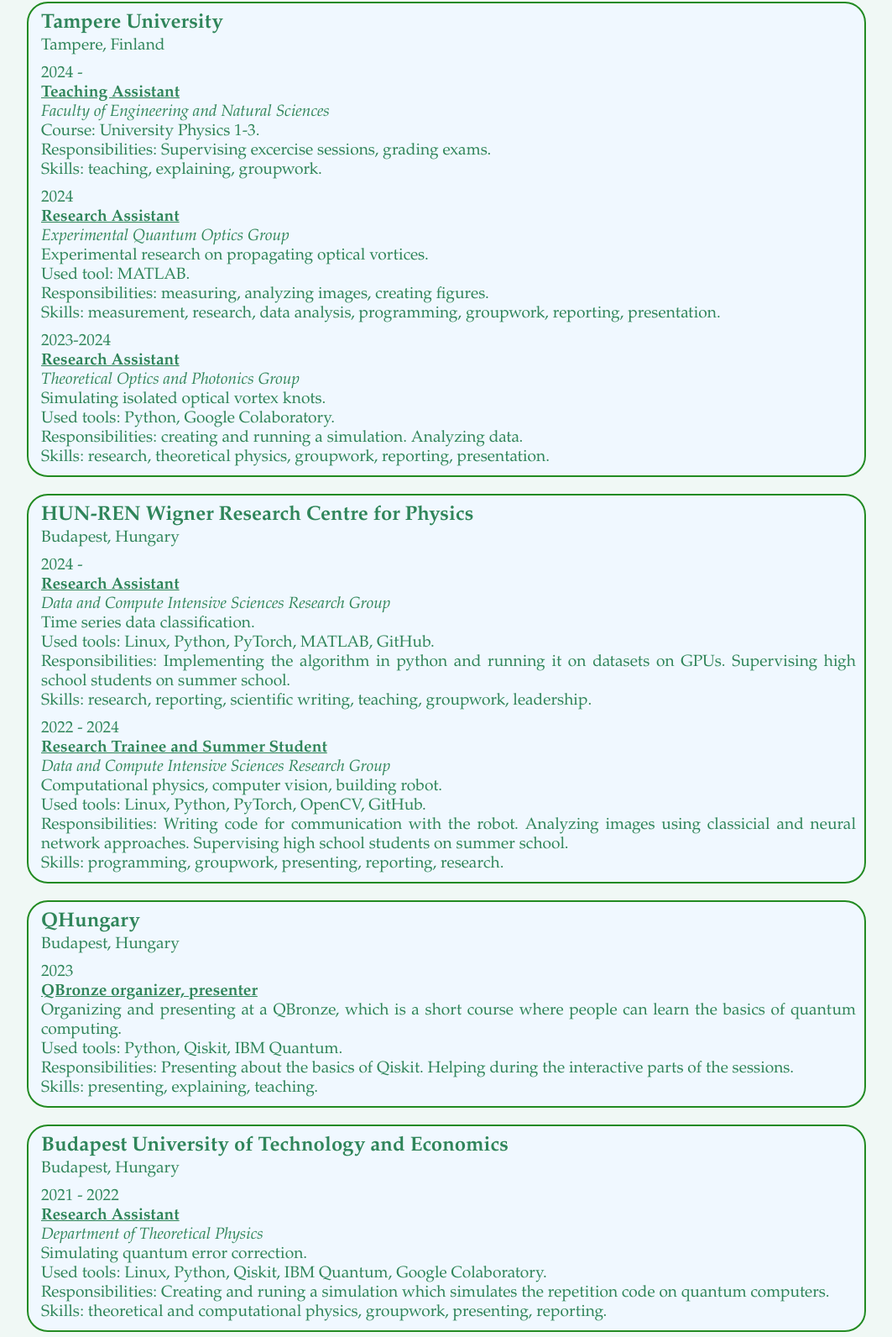
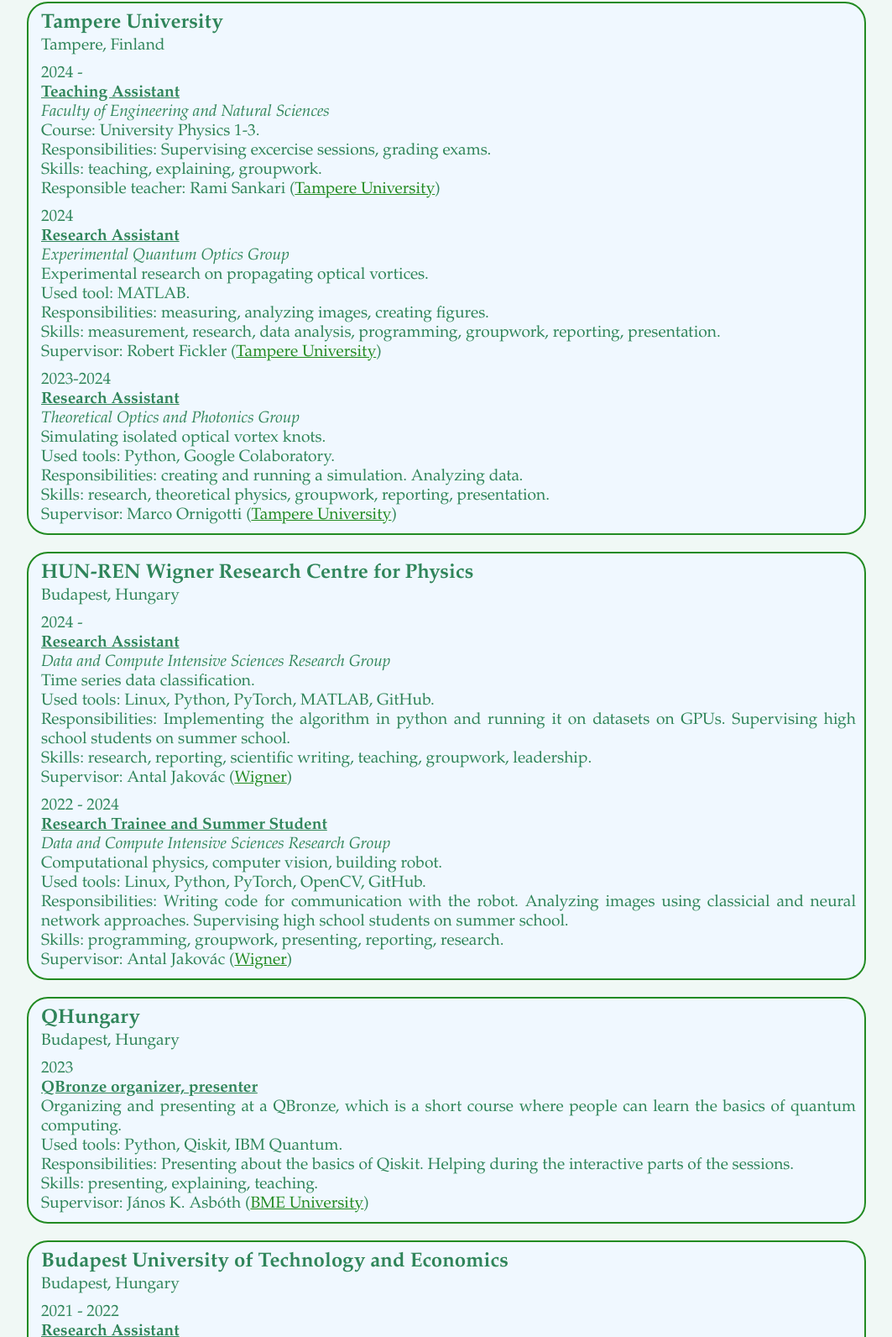
Before and after one commit to halmosb/CV, a plain HTML site: page employment.html in a window 1280 px wide. Shown: the part 174-1766 px from the top of the page at 84% size, without its empty margins (108-1171 px from the left). Drawn offline with Linux system fonts and the light colour scheme.

Commit message:
More supervisors added

```diff
--- a/employment.html
+++ b/employment.html
@@ -29,19 +29,19 @@
                     <p class="year">2024 - </p>
                     <p class="position-desription">Teaching Assistant</p>
                     <p class="place">Faculty of Engineering and Natural Sciences</p>
-                    <p class="employment-info">Course: University Physics 1-3.</br>Responsibilities: Supervising excercise sessions, grading exams.<br/>Skills: teaching, explaining, groupwork.</p>
+                    <p class="employment-info">Course: University Physics 1-3.</br>Responsibilities: Supervising excercise sessions, grading exams.<br/>Skills: teaching, explaining, groupwork.<br/>Responsible teacher: Rami Sankari (<a href="https://www.tuni.fi/en/people/rami-sankari" target="_blank">Tampere University</a>)</p>
                 </div>
                 <div class="position">
                     <p class="year">2024</p>
                     <p class="position-desription">Research Assistant</p>
                     <p class="place">Experimental Quantum Optics Group</p>
-                    <p class="employment-info">Experimental research on propagating optical vortices.</br> Used tool: MATLAB.</br> Responsibilities: measuring, analyzing images, creating figures.<br/>Skills: measurement, research, data analysis, programming, groupwork, reporting, presentation.</p>
+                    <p class="employment-info">Experimental research on propagating optical vortices.</br> Used tool: MATLAB.</br> Responsibilities: measuring, analyzing images, creating figures.<br/>Skills: measurement, research, data analysis, programming, groupwork, reporting, presentation.<br/>Supervisor: Robert Fickler (<a href="https://www.tuni.fi/en/people/robert-fickler" target="_blank">Tampere University</a>)</p>
                 </div>
                 <div class="position">
                     <p class="year">2023-2024</p>
                     <p class="position-desription">Research Assistant</p>
                     <p class="place">Theoretical Optics and Photonics Group</p>
-                    <p class="employment-info">Simulating isolated optical vortex knots.</br> Used tools: Python, Google Colaboratory.</br> Responsibilities: creating and running a simulation. Analyzing data.<br/>Skills: research, theoretical physics, groupwork, reporting, presentation.</p>
+                    <p class="employment-info">Simulating isolated optical vortex knots.</br> Used tools: Python, Google Colaboratory.</br> Responsibilities: creating and running a simulation. Analyzing data.<br/>Skills: research, theoretical physics, groupwork, reporting, presentation.<br/>Supervisor: Marco Ornigotti (<a href="https://www.tuni.fi/en/people/marco-ornigotti" target="_blank">Tampere University</a>)</p>
                 </div>
             </div>
             <div class="institute">
@@ -51,13 +51,13 @@
                     <p class="year">2024 - </p>
                     <p class="position-desription">Research Assistant</p>
                     <p class="place">Data and Compute Intensive Sciences Research Group</p>
-                    <p class="employment-info">Time series data classification.</br> Used tools: Linux, Python, PyTorch, MATLAB, GitHub.</br> Responsibilities: Implementing the algorithm in python and running it on datasets on GPUs. Supervising high school students on summer school.<br/>Skills: research, reporting, scientific writing, teaching, groupwork, leadership.</p>
+                    <p class="employment-info">Time series data classification.</br> Used tools: Linux, Python, PyTorch, MATLAB, GitHub.</br> Responsibilities: Implementing the algorithm in python and running it on datasets on GPUs. Supervising high school students on summer school.<br/>Skills: research, reporting, scientific writing, teaching, groupwork, leadership.<br/>Supervisor: Antal Jakovác (<a href="https://wigner.hu/~jakovac/index.php" target="_blank">Wigner</a>)</p>
                 </div>
                 <div class="position">
                     <p class="year">2022 - 2024</p>
                     <p class="position-desription">Research Trainee and Summer Student</p>
                     <p class="place">Data and Compute Intensive Sciences Research Group</p>
-                    <p class="employment-info">Computational physics, computer vision, building robot.</br> Used tools: Linux, Python, PyTorch, OpenCV, GitHub.</br> Responsibilities: Writing code for communication with the robot. Analyzing images using classicial and neural network approaches. Supervising high school students on summer school.<br/>Skills: programming, groupwork, presenting, reporting, research.</p>
+                    <p class="employment-info">Computational physics, computer vision, building robot.</br> Used tools: Linux, Python, PyTorch, OpenCV, GitHub.</br> Responsibilities: Writing code for communication with the robot. Analyzing images using classicial and neural network approaches. Supervising high school students on summer school.<br/>Skills: programming, groupwork, presenting, reporting, research.<br/>Supervisor: Antal Jakovác (<a href="https://wigner.hu/~jakovac/index.php" target="_blank">Wigner</a>)</p>
                 </div>
             </div>
             <div class="institute">
@@ -66,7 +66,7 @@
                 <div class="position">
                     <p class="year">2023</p>
                     <p class="position-desription">QBronze organizer, presenter</p>
-                    <p class="employment-info">Organizing and presenting at a QBronze, which is a short course where people can learn the basics of quantum computing.</br> Used tools: Python, Qiskit, IBM Quantum.</br> Responsibilities: Presenting about the basics of Qiskit. Helping during the interactive parts of the sessions.<br/>Skills: presenting, explaining, teaching.</p>
+                    <p class="employment-info">Organizing and presenting at a QBronze, which is a short course where people can learn the basics of quantum computing.</br> Used tools: Python, Qiskit, IBM Quantum.</br> Responsibilities: Presenting about the basics of Qiskit. Helping during the interactive parts of the sessions.<br/>Skills: presenting, explaining, teaching.<br/>Supervisor: János K. Asbóth (<a href="https://dtp.physics.bme.hu/Asboth_Janos?language=en" target="_blank">BME University</a>)</p>
                 </div>
             </div>
             <div class="institute">
@@ -76,7 +76,7 @@
                     <p class="year">2021 - 2022</p>
                     <p class="position-desription">Research Assistant</p>
                     <p class="place">Department of Theoretical Physics</p>
-                    <p class="employment-info">Simulating quantum error correction.</br> Used tools: Linux, Python, Qiskit, IBM Quantum, Google Colaboratory.</br> Responsibilities: Creating and runing a simulation which simulates the repetition code on quantum computers.<br/>Skills: theoretical and computational physics, groupwork, presenting, reporting.</p>
+                    <p class="employment-info">Simulating quantum error correction.</br> Used tools: Linux, Python, Qiskit, IBM Quantum, Google Colaboratory.</br> Responsibilities: Creating and runing a simulation which simulates the repetition code on quantum computers.<br/>Skills: theoretical and computational physics, groupwork, presenting, reporting.<br/>Supervisor: János K. Asbóth (<a href="https://dtp.physics.bme.hu/Asboth_Janos?language=en" target="_blank">BME University</a>)</p>
                 </div>
             </div>
         </div>
```
